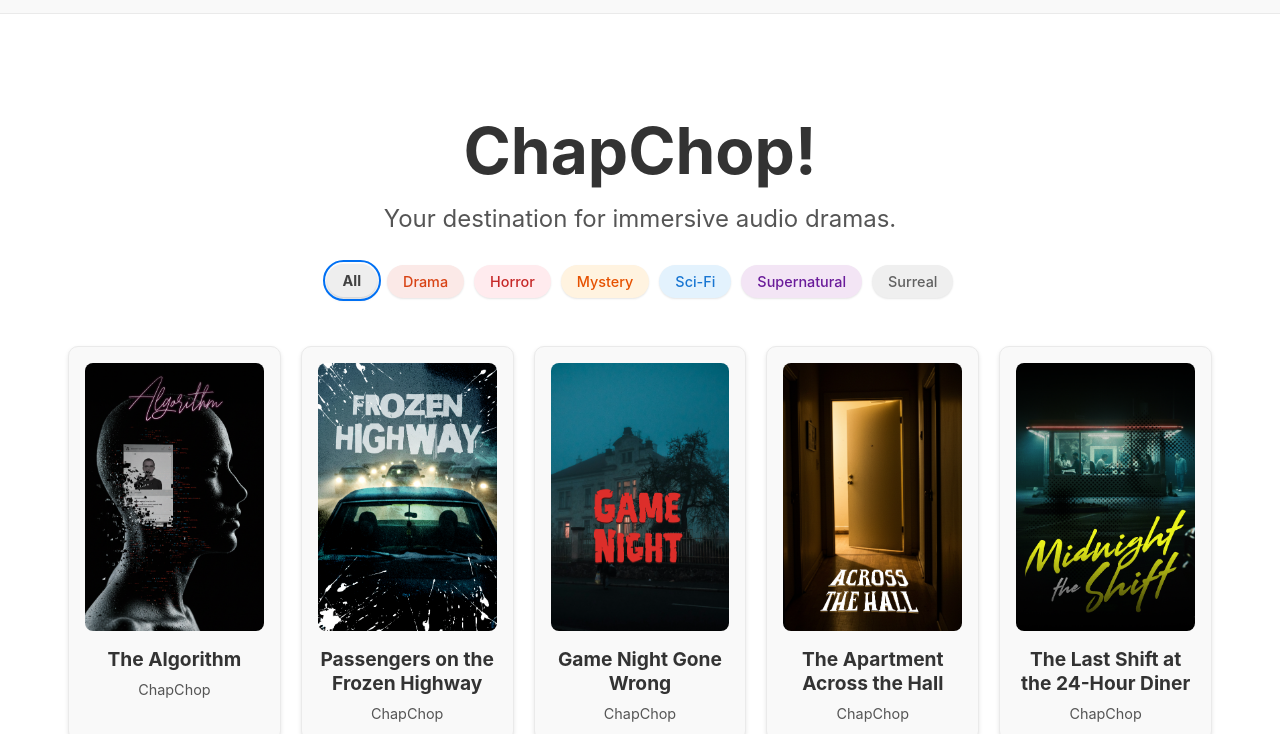
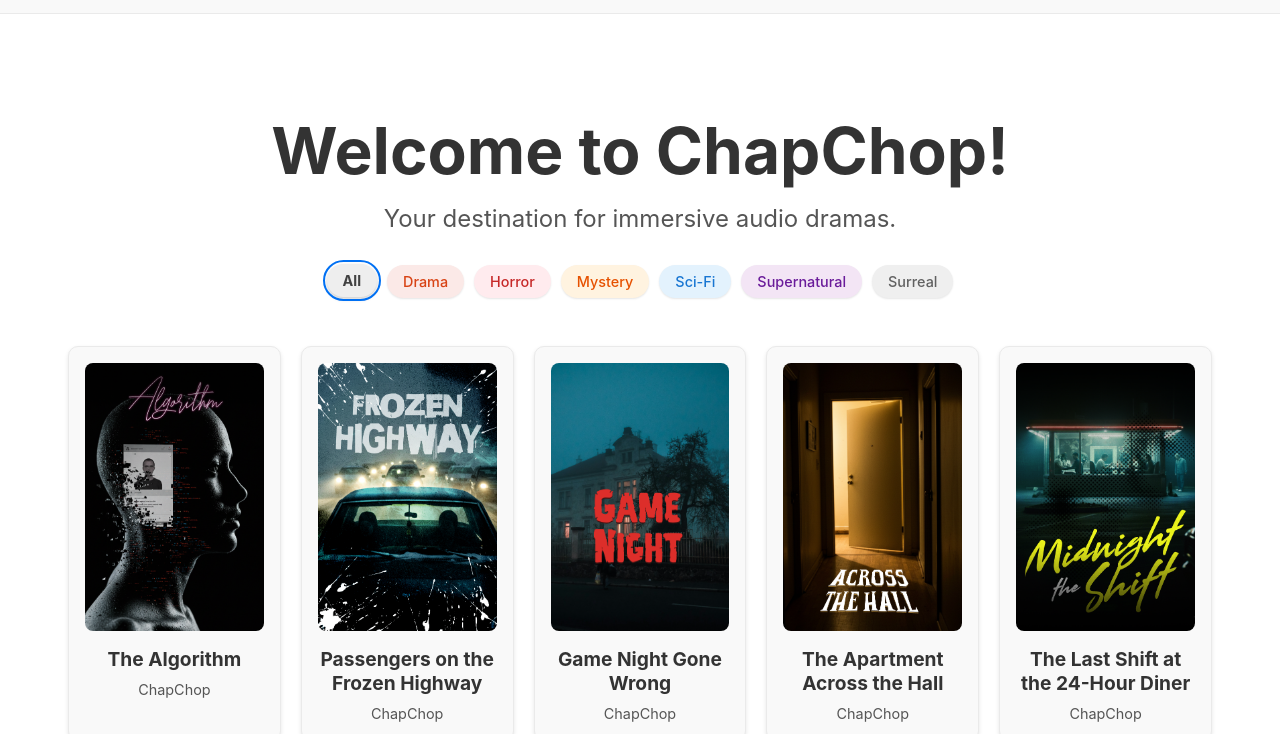
Before and after one commit to manuwww/chapchop, a plain HTML site: page index.html in a window 1280 px wide. Shown: the part 73-807 px from the top of the page. Drawn offline with Linux system fonts and the light colour scheme.

Commit message:
Update index.html

```diff
--- a/index.html
+++ b/index.html
@@ -481,7 +481,7 @@
             <!-- Home Page View -->
             <div id="home-view" class="home-container">
                 <section class="home-main">
-                    <h1 class="home-title">ChapChop!</h1>
+                    <h1 class="home-title">Welcome to ChapChop!</h1>
                     <p class="home-subtitle">Your destination for immersive audio dramas.</p>
                     <!-- Genre Tags Container -->
                     <div id="genre-tags-container" class="genre-tags-container">
```
